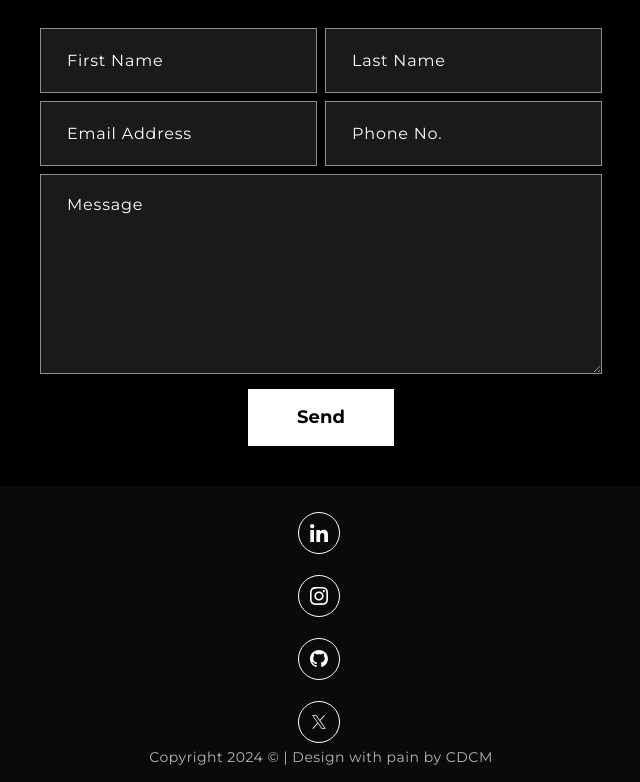
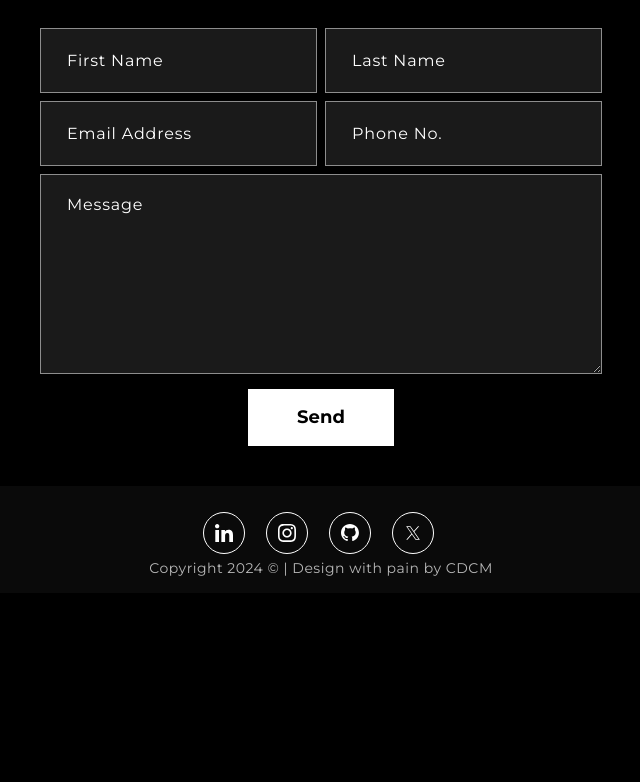
Before and after one commit to CristianDCM/portfolio-web, a React (Create React App) app: page / in a window 1280 px wide. Shown: the part 2982-3764 px from the top of the page, without its empty margins (319-959 px from the left). After the commit the page ends 3575 px from the top, so only its background shows below. Built offline with nearby package versions, Linux system fonts and the light colour scheme.

Commit message:
Agregar estilos para el icono social del pie de página y ajustar la clase correspondiente

```diff
--- a/src/App.css
+++ b/src/App.css
@@ -42,8 +42,6 @@ html::-webkit-scrollbar-thumb {
 html::-webkit-scrollbar-track {
   background-color: var(--primary-color);
 }
-
-
 
 body {
   font-weight: 400;
@@ -91,7 +89,6 @@ input:focus, textarea:focus, select:focus {
 		padding: 0 150px;
 	}
 }
-
 
 p.success {
 	color: green;
@@ -163,7 +160,6 @@ span.navbar-text {
   margin-right: 0;
   margin-bottom: 0;
 }
-
 
 @media (max-width: 768px) {
   .social-icon {
@@ -659,3 +655,54 @@ nav.navbar .navbar-toggler[aria-expanded="true"] .navbar-toggler-icon {
   color: #B8B8B8;
   letter-spacing: 0.5px;
 }
+
+.footer-social-icon {
+  display: flex;
+  flex-direction: row;      /* Siempre horizontal */
+  justify-content: center;
+  align-items: center;
+  gap: 16px;
+  margin-top: 16px;
+  width: 100%;
+}
+
+.footer-social-icon a {
+  width: 42px;
+  height: 42px;
+  background: var(--secondary-color);
+  border-radius: 50%;
+  align-items: center;
+  justify-content: center;
+  line-height: 1;
+  border: 1px solid #fff;
+  display: flex;
+  flex-direction: column;
+  margin-right: 5px;
+  margin-bottom: 5px;
+  position: relative;
+}
+
+.footer-social-icon a::before {
+  content: "";
+  width: 42px;
+  height: 42px;
+  position: absolute;
+  background-color: #ffffff;
+  border-radius: 50%;
+  transform: scale(0);
+  transition: 0.3s ease-in-out;
+}
+
+.footer-social-icon a:hover::before {
+  transform: scale(1);
+}
+
+.footer-social-icon a img {
+  width: 45%;
+  z-index: 1;
+  transition: 0.3s ease-in-out;
+}
+
+.footer-social-icon a:hover img {
+  filter: brightness(0) saturate(100%) invert(0%) sepia(7%) saturate(98%) hue-rotate(346deg) brightness(95%) contrast(86%);
+}
--- a/src/components/Footer.js
+++ b/src/components/Footer.js
@@ -11,7 +11,7 @@ export const Footer = () => {
       <Container>
         <Row className="align-items-center">
           <Col size={12} sm={12} className="text-center text-sm-end">
-            <div className="social-icon d-flex justify-content-center">
+            <div className="footer-social-icon d-flex justify-content-center">
               <a href="https://www.linkedin.com/in/cristiandcm/" target="_blank" data-aos="fade-right">
                 <img src={navIcon1} alt="Icon" />
               </a>
```
